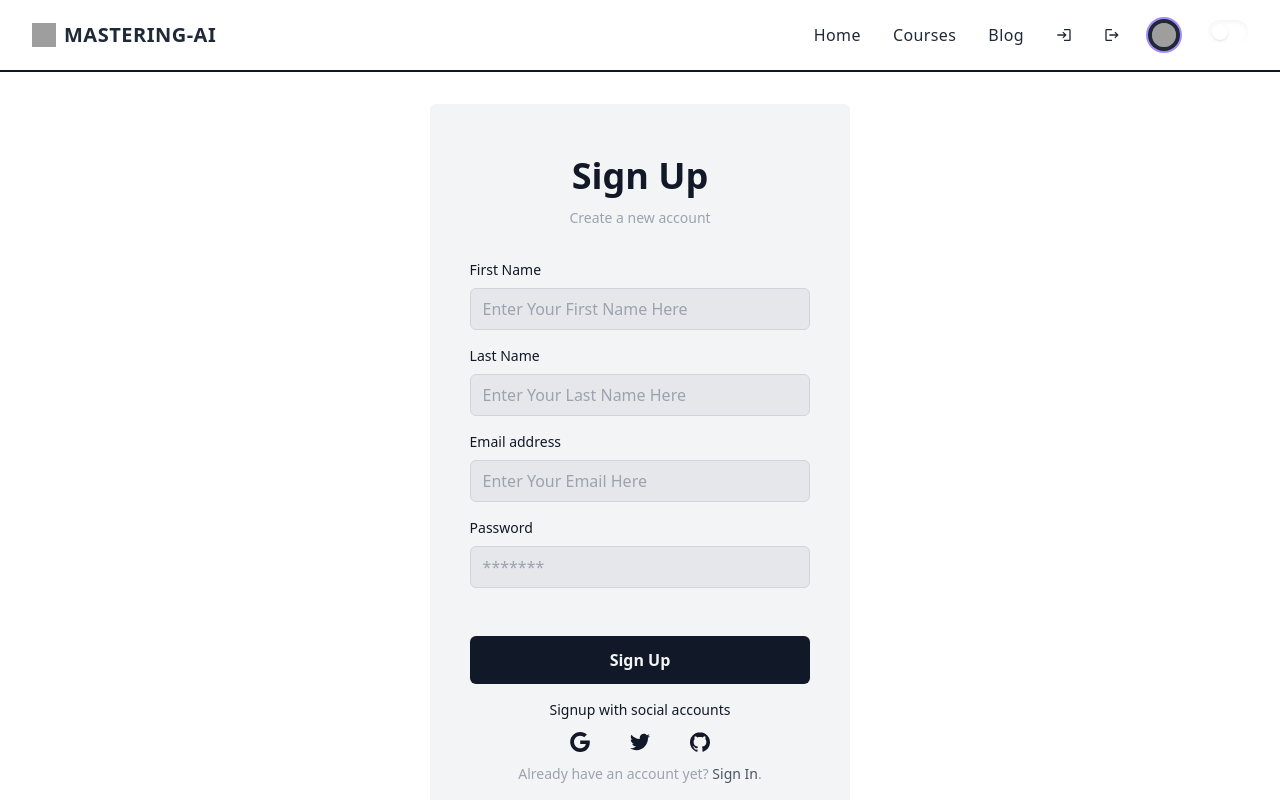
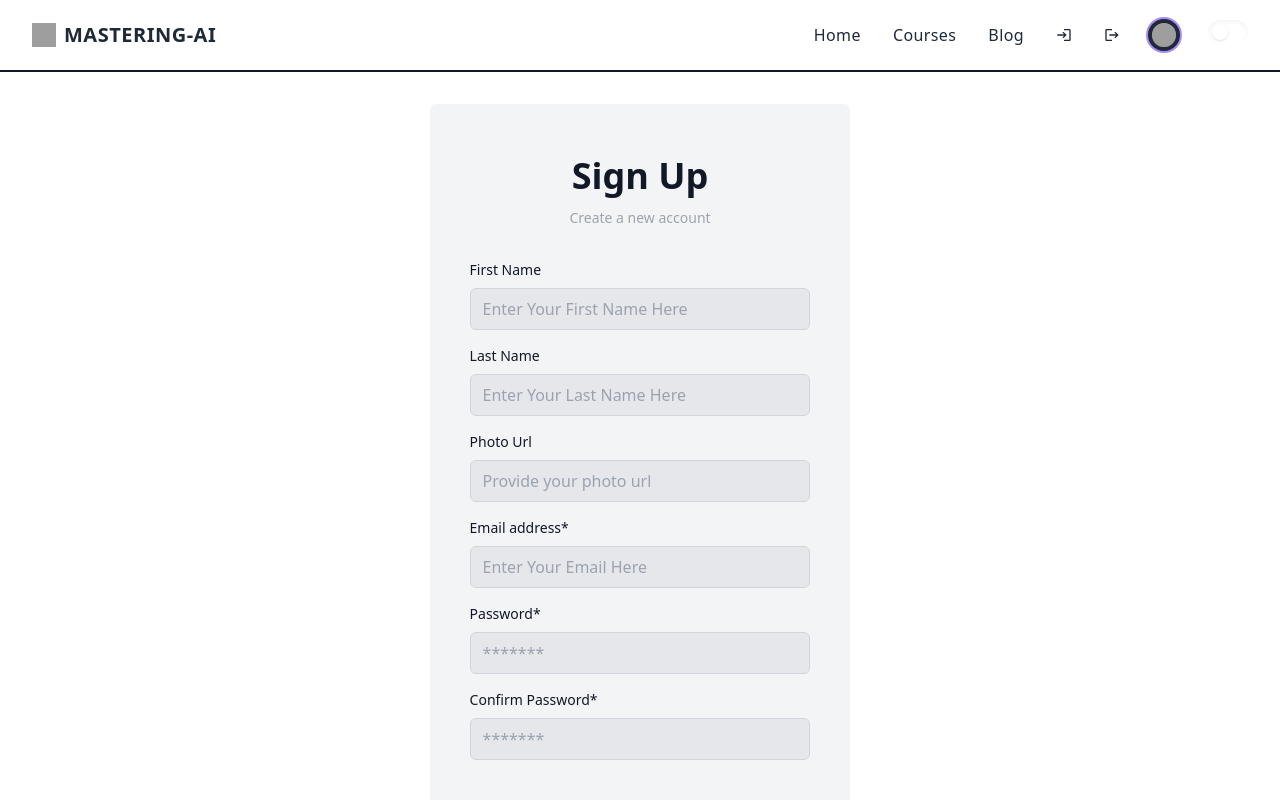
Before and after one commit to HasanMdKamrul/mastering-ai-app, a React (Create React App) app: page /signup in a window 1280 px wide. Shown: the top 800 px of the page. Built offline with nearby package versions, Linux system fonts and the light colour scheme; no server answers; grey boxes are pictures that could not be loaded.

Commit message:
User created

```diff
--- a/package.json
+++ b/package.json
@@ -15,6 +15,7 @@
     "react-router-dom": "^6.4.2",
     "react-scripts": "5.0.1",
     "react-simple-typewriter": "^4.0.5",
+    "react-toastify": "^9.0.8",
     "web-vitals": "^2.1.0"
   },
   "scripts": {
--- a/src/Pages/Authentication/SignUp.jsx
+++ b/src/Pages/Authentication/SignUp.jsx
@@ -1,7 +1,82 @@
-import React from "react";
+import React, { useContext, useState } from "react";
+import { MdClose } from "react-icons/md";
 import { Link } from "react-router-dom";
+import { toast } from "react-toastify";
+import { AuthContext } from "../../contexts/AuthProvider/AuthProvider";
 
 const SignUp = () => {
+  const [email, setEmail] = useState("");
+  const [error, setError] = useState("");
+  const [passwordError, setPasswordError] = useState("");
+  const [password, setPassword] = useState("");
+
+  // ** AuthContext
+  const { createUser } = useContext(AuthContext);
+  // ** event handlers
+  const emailHandler = (event) => {
+    const emailOutput = event.target.value;
+    if (/^\S+@\S+\.\S+$/.test(emailOutput)) {
+      setEmail(emailOutput);
+      setError("");
+    } else {
+      setError("Please provide a valid email");
+    }
+  };
+
+  const handlePassword = (event) => {
+    const passwordOutput = event.target.value;
+
+    if (!/(?=.*?[A-Z])/.test(passwordOutput)) {
+      setPasswordError("At least one upper case");
+    } else if (!/(?=.*?[a-z])/.test(passwordOutput)) {
+      setPasswordError("At least one lower case English letter");
+    } else if (!/(?=.*?[0-9])/.test(passwordOutput)) {
+      setPasswordError("At least one digit");
+    } else if (!/(?=.*?[#?!@$%^&*-])/.test(passwordOutput)) {
+      setPasswordError("At least one special character");
+    } else if (passwordOutput.length < 6) {
+      setPasswordError("At least six characters");
+    } else {
+      setPasswordError("");
+      setPassword(passwordOutput);
+    }
+  };
+
+  // ** Overall Submit handler
+  const handleSubmit = (event) => {
+    event.preventDefault();
+
+    const form = event.target;
+    const confirm = form.confirm.value;
+
+    if (!(password === confirm)) {
+      toast.error(`Password didn't match`);
+      return;
+    }
+
+    // ** Email and password SignUp
+
+    // ** create user
+
+    const emailPassUser = async () => {
+      try {
+        const result = await createUser(email, password);
+        console.log(result.user);
+        form.reset();
+        toast.success("User logged in", {
+          position: "top-center",
+          autoClose: 5000,
+        });
+      } catch (error) {
+        toast.error(error.message, {
+          position: "top-right",
+          autoClose: 5000,
+        });
+      }
+    };
+    emailPassUser();
+  };
+
   return (
     <div className="flex justify-center items-center pt-8">
       <div className="flex flex-col max-w-md p-6 rounded-md sm:p-10 bg-gray-100 text-gray-900">
@@ -10,6 +85,7 @@ const SignUp = () => {
           <p className="text-sm text-gray-400">Create a new account</p>
         </div>
         <form
+          onSubmit={handleSubmit}
           noValidate=""
           action=""
           className="space-y-12 ng-untouched ng-pristine ng-valid"
@@ -21,8 +97,8 @@ const SignUp = () => {
               </label>
               <input
                 type="text"
-                name="name"
-                id="name"
+                name="firstname"
+                id="firstname"
                 placeholder="Enter Your First Name Here"
                 className="w-full px-3 py-2 border rounded-md border-gray-300 focus:border-gray-900 bg-gray-200 text-gray-900"
                 data-temp-mail-org="0"
@@ -34,9 +110,22 @@ const SignUp = () => {
               </label>
               <input
                 type="text"
-                name="name"
-                id="name"
+                name="lastname"
+                id="lastname"
                 placeholder="Enter Your Last Name Here"
+                className="w-full px-3 py-2 border rounded-md border-gray-300 focus:border-gray-900 bg-gray-200 text-gray-900"
+                data-temp-mail-org="0"
+              />
+            </div>
+            <div>
+              <label htmlFor="text" className="block mb-2 text-sm">
+                Photo Url
+              </label>
+              <input
+                type="text"
+                name="photoURL"
+                id="photoURL"
+                placeholder="Provide your photo url"
                 className="w-full px-3 py-2 border rounded-md border-gray-300 focus:border-gray-900 bg-gray-200 text-gray-900"
                 data-temp-mail-org="0"
               />
@@ -44,8 +133,11 @@ const SignUp = () => {
             <div>
               <label htmlFor="email" className="block mb-2 text-sm">
                 Email address
+                <span>*</span>
               </label>
               <input
+                required
+                onChange={emailHandler}
                 type="email"
                 name="email"
                 id="email"
@@ -53,17 +145,46 @@ const SignUp = () => {
                 className="w-full px-3 py-2 border rounded-md border-gray-300 focus:border-gray-900 bg-gray-200 text-gray-900"
                 data-temp-mail-org="0"
               />
+              {error && (
+                <small className="flex items-center text-red-600">
+                  <MdClose />
+                  {error}
+                </small>
+              )}
             </div>
             <div>
               <div className="flex justify-between mb-2">
                 <label htmlFor="password" className="text-sm">
                   Password
+                  <span>*</span>
+                </label>
+              </div>
+              <input
+                onChange={handlePassword}
+                type="password"
+                name="password"
+                id="password"
+                placeholder="*******"
+                className="w-full px-3 py-2 border rounded-md border-gray-300 bg-gray-200 focus:border-gray-900 text-gray-900"
+              />
+              {passwordError && (
+                <small className="flex items-center text-red-600">
+                  <MdClose />
+                  {passwordError}
+                </small>
+              )}
+            </div>
+            <div>
+              <div className="flex justify-between mb-2">
+                <label htmlFor="password" className="text-sm">
+                  Confirm Password
+                  <span>*</span>
                 </label>
               </div>
               <input
                 type="password"
-                name="password"
-                id="password"
+                name="confirm"
+                id="confirm"
                 placeholder="*******"
                 className="w-full px-3 py-2 border rounded-md border-gray-300 bg-gray-200 focus:border-gray-900 text-gray-900"
               />
--- a/src/index.js
+++ b/src/index.js
@@ -1,5 +1,7 @@
 import React from "react";
 import ReactDOM from "react-dom/client";
+import { ToastContainer } from "react-toastify";
+import "react-toastify/dist/ReactToastify.css";
 import App from "./App";
 import AuthProvider from "./contexts/AuthProvider/AuthProvider";
 import "./index.css";
@@ -9,6 +11,7 @@ const root = ReactDOM.createRoot(document.getElementById("root"));
 root.render(
   <React.StrictMode>
     <AuthProvider>
+      <ToastContainer />
       <App />
     </AuthProvider>
   </React.StrictMode>
```
Also changed, not shown: 1 other file (tests, documents, lock files or other folders).
